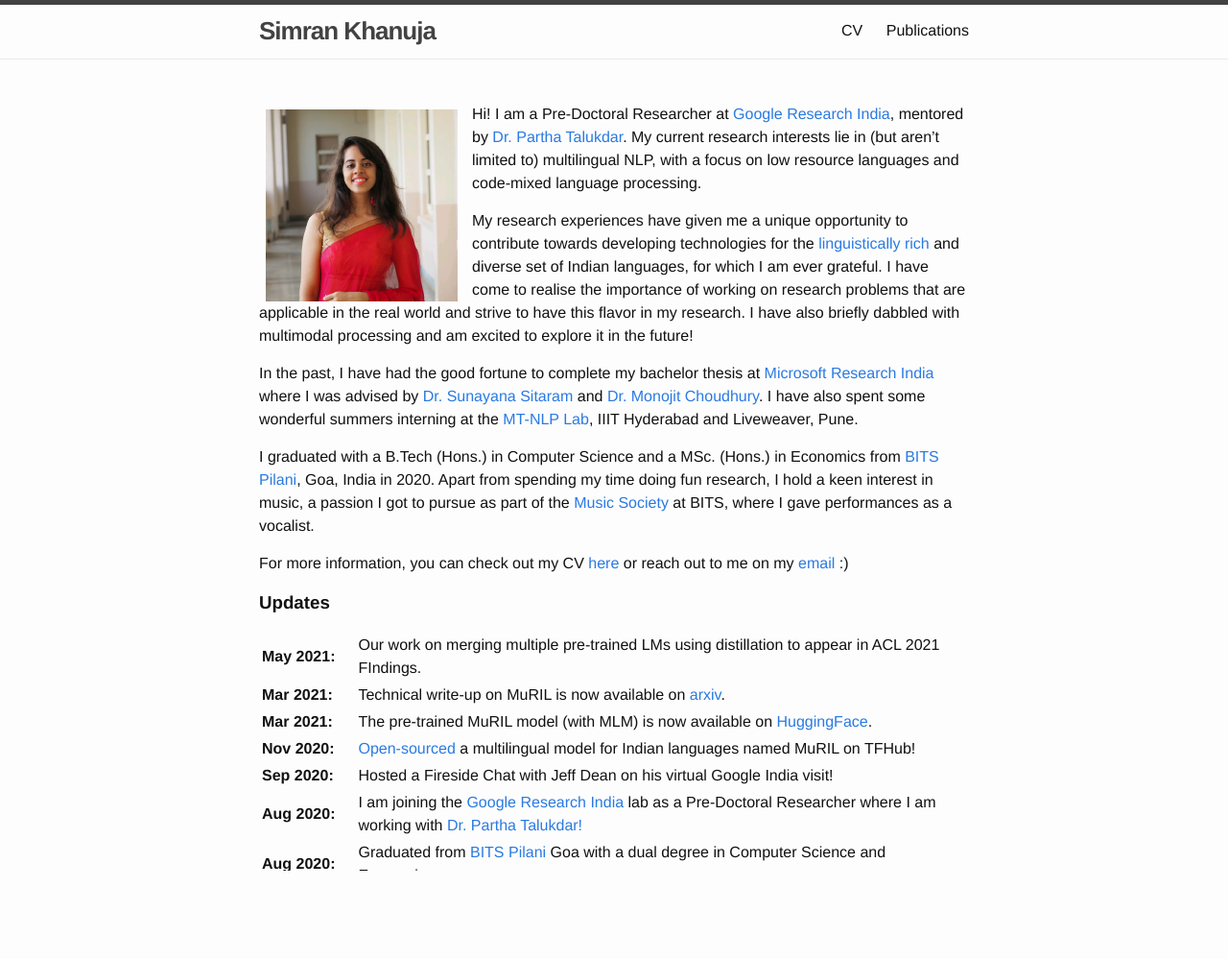
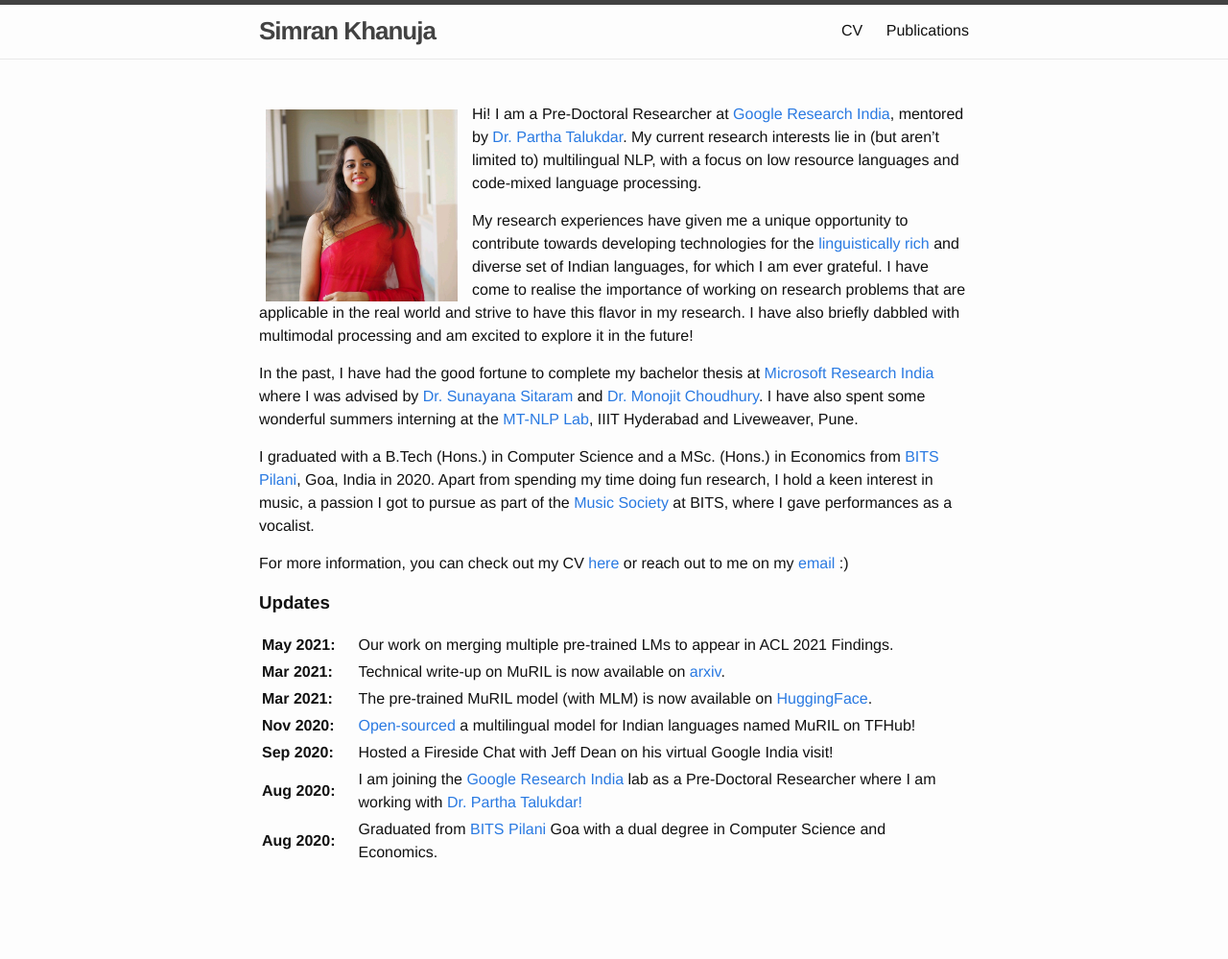
Before and after one commit to simran-khanuja/simran-khanuja.github-deprecated.io, a Jekyll site: the page built from index.md, in a window 1280 px wide. Shown: the whole page at 96% size. Built offline with Jekyll 4.4.1, drawn with Linux system fonts in a browser that asks for light colours.

Commit message:
update desc

```diff
--- a/index.md
+++ b/index.md
@@ -26,7 +26,7 @@ For more information, you can check out my CV [here]({{ site.url }}/assets/cv.pd
 <table>
 <col width="100px">
 <col width="650px">
-<tr><td><b>May 2021:</b></td><td>Our work on merging multiple pre-trained LMs using distillation to appear in ACL 2021 FIndings.</td></tr>
+<tr><td><b>May 2021:</b></td><td>Our work on merging multiple pre-trained LMs to appear in ACL 2021 Findings.</td></tr>
 <tr><td><b>Mar 2021:</b></td><td>Technical write-up on MuRIL is now available on <a href="https://arxiv.org/pdf/2103.10730.pdf">arxiv</a>.</td></tr>
 <tr><td><b>Mar 2021:</b></td><td>The pre-trained MuRIL model (with MLM) is now available on <a href="https://huggingface.co/google/muril-base-cased">HuggingFace</a>.</td></tr>
 <tr><td><b>Nov 2020:</b></td><td><a href="https://tfhub.dev/google/MuRIL/1">Open-sourced</a> a multilingual model for Indian languages named MuRIL on TFHub!</td></tr>
```
